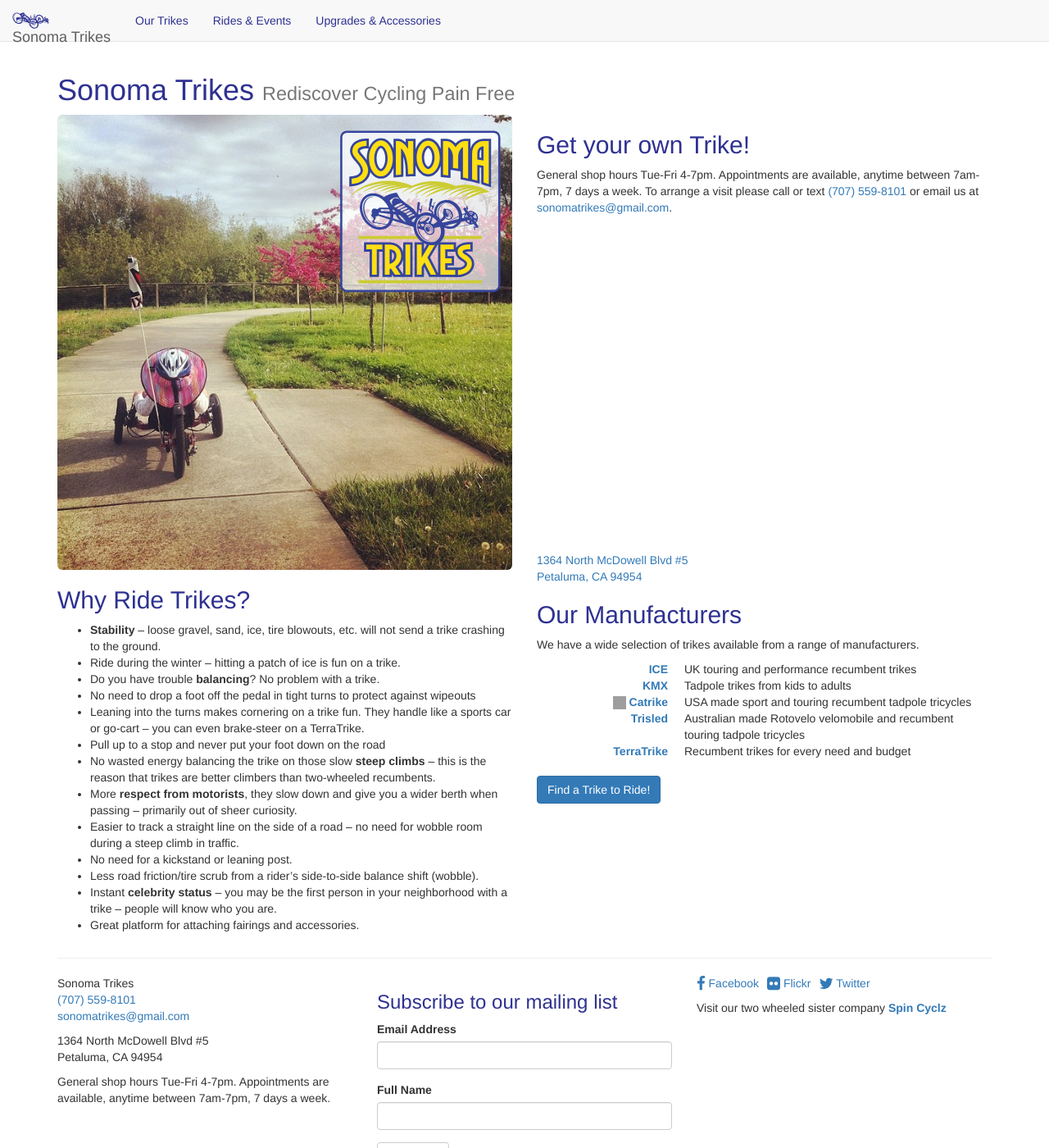
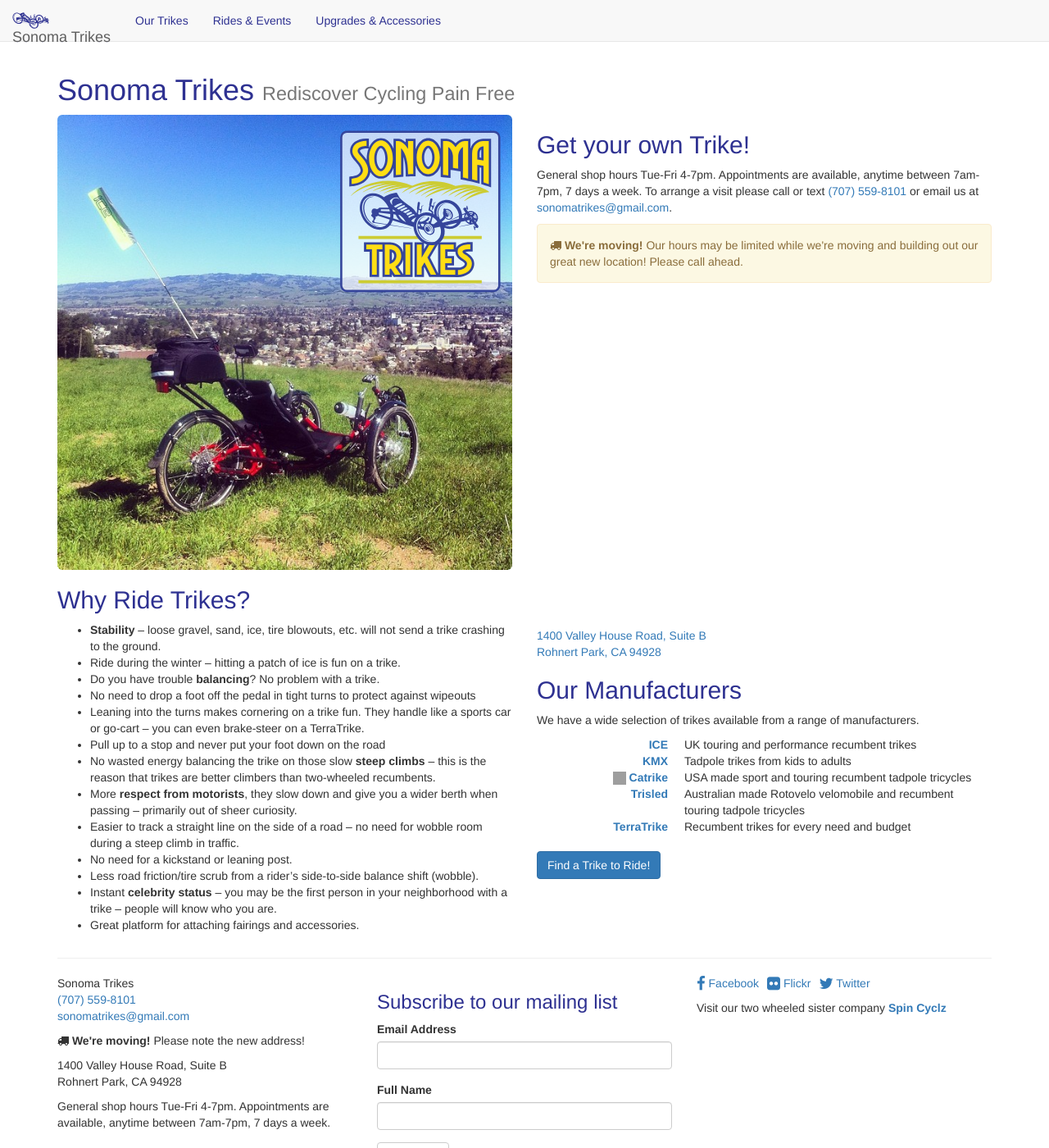
Before and after one commit to sonomatrikes/sonomatrikes.github.io, a Jekyll site: the page built from index.html, in a window 1280 px wide and 1400 px high. Shown: the whole window at 82% size. Built offline with Jekyll 4.4.1, drawn with Linux system fonts in a browser that asks for light colours; nearby versions of some CDN libraries; Markdown is read by kramdown in place of the engine named in the settings; comment, search, counter and statistics services are not loaded; grey boxes are pictures that could not be loaded.

Commit message:
We're moving!

```diff
--- a/_layouts/default.html
+++ b/_layouts/default.html
@@ -52,10 +52,11 @@
           <a itemprop="telephone" href="tel:+1-707-559-8101">(707) 559-8101</a><br />
           <a itemprop="email" href="mailto:sonomatrikes@gmail.com">sonomatrikes@gmail.com</a>
           </p>
+          <p><strong><i class="fa fa-truck"></i> We're moving!</strong> Please note the new address!</p>
           <p itemprop="address" itemscope itemtype="http://schema.org/PostalAddress">
-            <span itemprop="streetAddress">1364 North McDowell Blvd #5</span><br />
-            <span itemprop="addressLocality">Petaluma</span>,
-            <span itemprop="addressRegion">CA</span> <span itemprop="postalCode">94954</span>
+            <span itemprop="streetAddress">1400 Valley House Road, Suite B</span><br />
+            <span itemprop="addressLocality">Rohnert Park</span>,
+            <span itemprop="addressRegion">CA</span> <span itemprop="postalCode">94928</span>
           </p>
           <p>{% include hours.html %}
           </p>
--- a/index.html
+++ b/index.html
@@ -36,12 +36,15 @@
       <h2>Get your own Trike!</h2>
       <p>{% include hours.html %} To arrange a visit please call or text <a href="tel:+1-707-559-8101">(707) 559-8101</a> or email us at <a href="mailto:sonomatrikes@gmail.com">sonomatrikes@gmail.com</a>.
       </p>
+      <div class="alert alert-warning">
+        <strong><i class="fa fa-truck"></i> We're moving!</strong> Our hours may be limited while we're moving and building out our great new location! Please call ahead.
+      </div>
       <div id="map-canvas"></div>
       <p itemprop="address" itemscope itemtype="http://schema.org/PostalAddress">
-        <a href="https://maps.google.com/maps?q=1364+North+McDowell+Blvd+%235+Petaluma,+CA+94954&hnear=1364+N+McDowell+Blvd+%235,+Petaluma,+California+94954&gl=us&t=h&z=16&iwloc=A">
-        <span itemprop="streetAddress">1364 North McDowell Blvd #5</span><br />
-        <span itemprop="addressLocality">Petaluma</span>,
-        <span itemprop="addressRegion">CA</span> <span itemprop="postalCode">94954</span>
+        <a href="https://www.google.com/maps/place/1400+Valley+House+Dr/@38.322743,-122.6805841,17z/data=!3m1!4b1!4m2!3m1!1s0x80844ae44b762e79:0xb8b09fe22a1a774d">
+          <span itemprop="streetAddress">1400 Valley House Road, Suite B</span><br />
+          <span itemprop="addressLocality">Rohnert Park</span>,
+          <span itemprop="addressRegion">CA</span> <span itemprop="postalCode">94928</span>
         </a>
       </p>
     </section>
```
Also changed, not shown: other parts of index.html (+2 -2 lines), _posts/articles/2014-04-23-testimonial.md (renamed from _posts/2014-04-23-testimonial.md).
